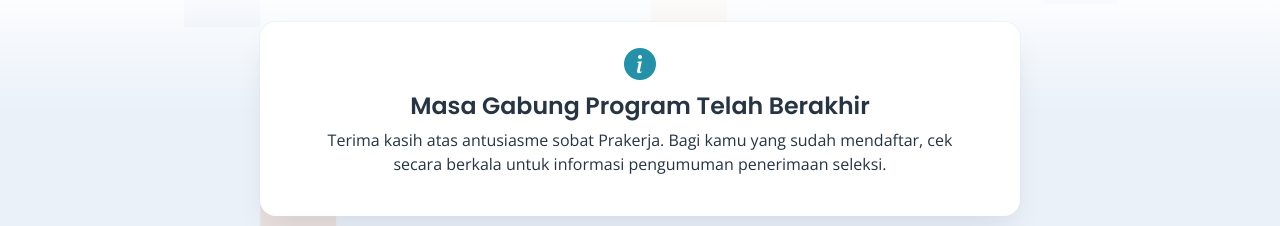
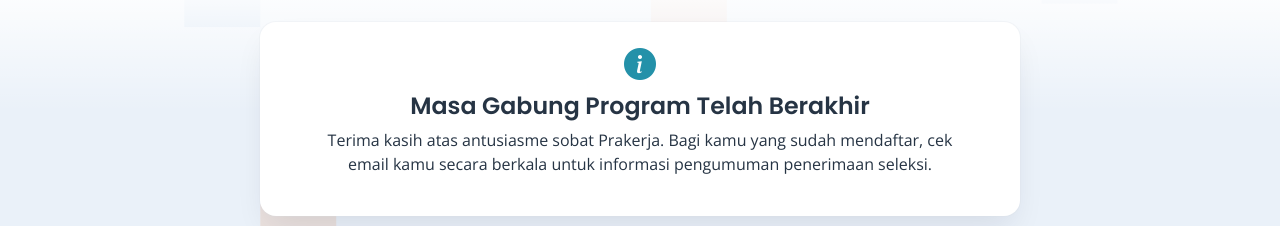
Before and after one commit to Kartu-Prakerja/alibaba-cloud-academy, a website: page index.pug in a window 1280 px wide. Shown: the part 4220-4446 px from the top of the page. Drawn offline with nearby package versions, Linux system fonts and the light colour scheme; files that its build step writes are made by us from their sources.

Commit message:
fixing text

```diff
--- a/pug/home/section_join_form.pug
+++ b/pug/home/section_join_form.pug
@@ -8,7 +8,7 @@
           h4.custom-rfs-h4 Masa Gabung Program Telah Berakhir
           p.px-lg-4
             | Terima kasih atas antusiasme sobat Prakerja.
-            | Bagi kamu yang sudah mendaftar, cek secara berkala untuk informasi pengumuman penerimaan seleksi.
+            | Bagi kamu yang sudah mendaftar, cek email kamu secara berkala untuk informasi pengumuman penerimaan seleksi.
         //- .box-forms.rounded-4.p-4(data-aos="fade-up" data-aos-once="true" data-aos-delay="50")
           h4.custom-rfs-h4 Gabung Program
           p
```
Also changed, not shown: index.html.
